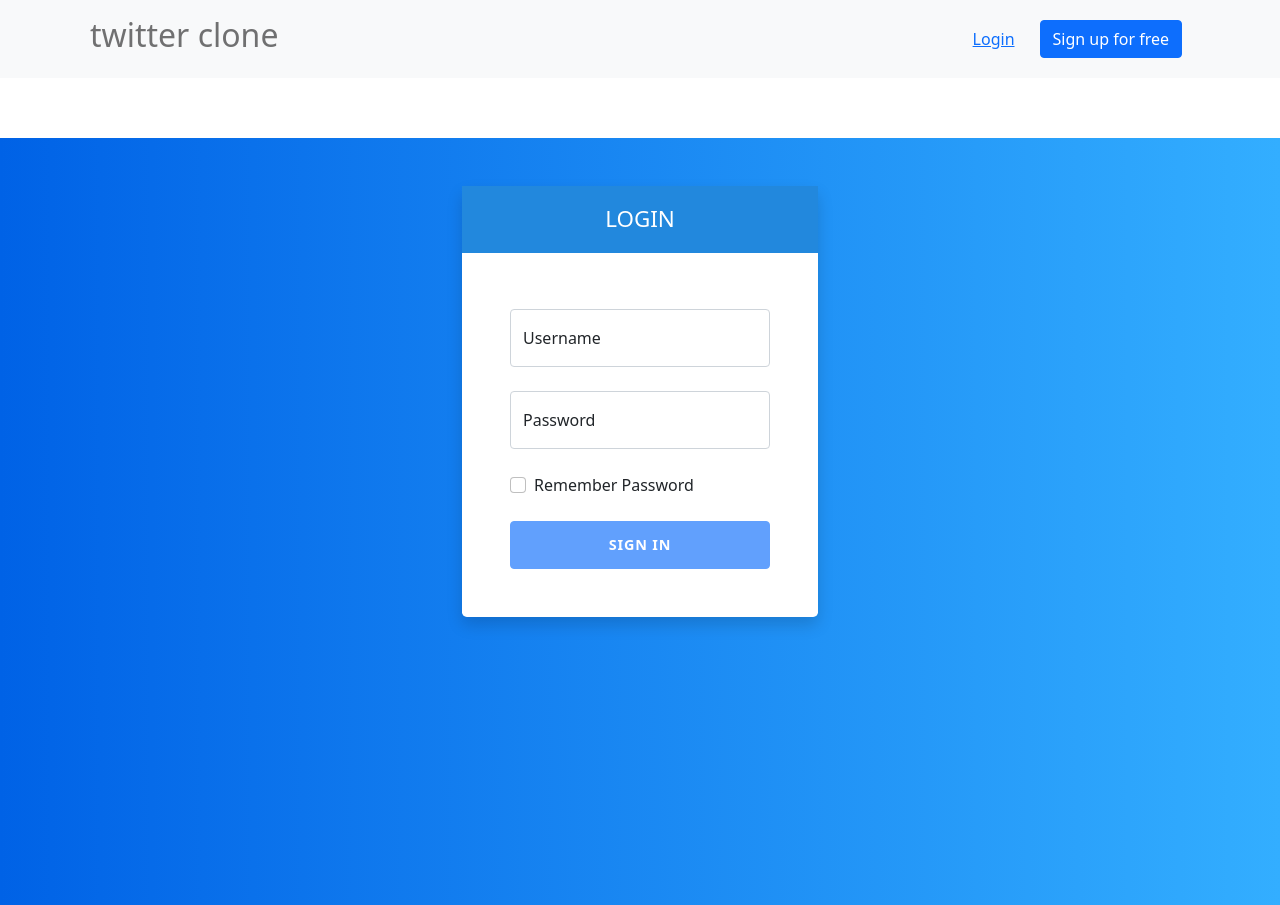
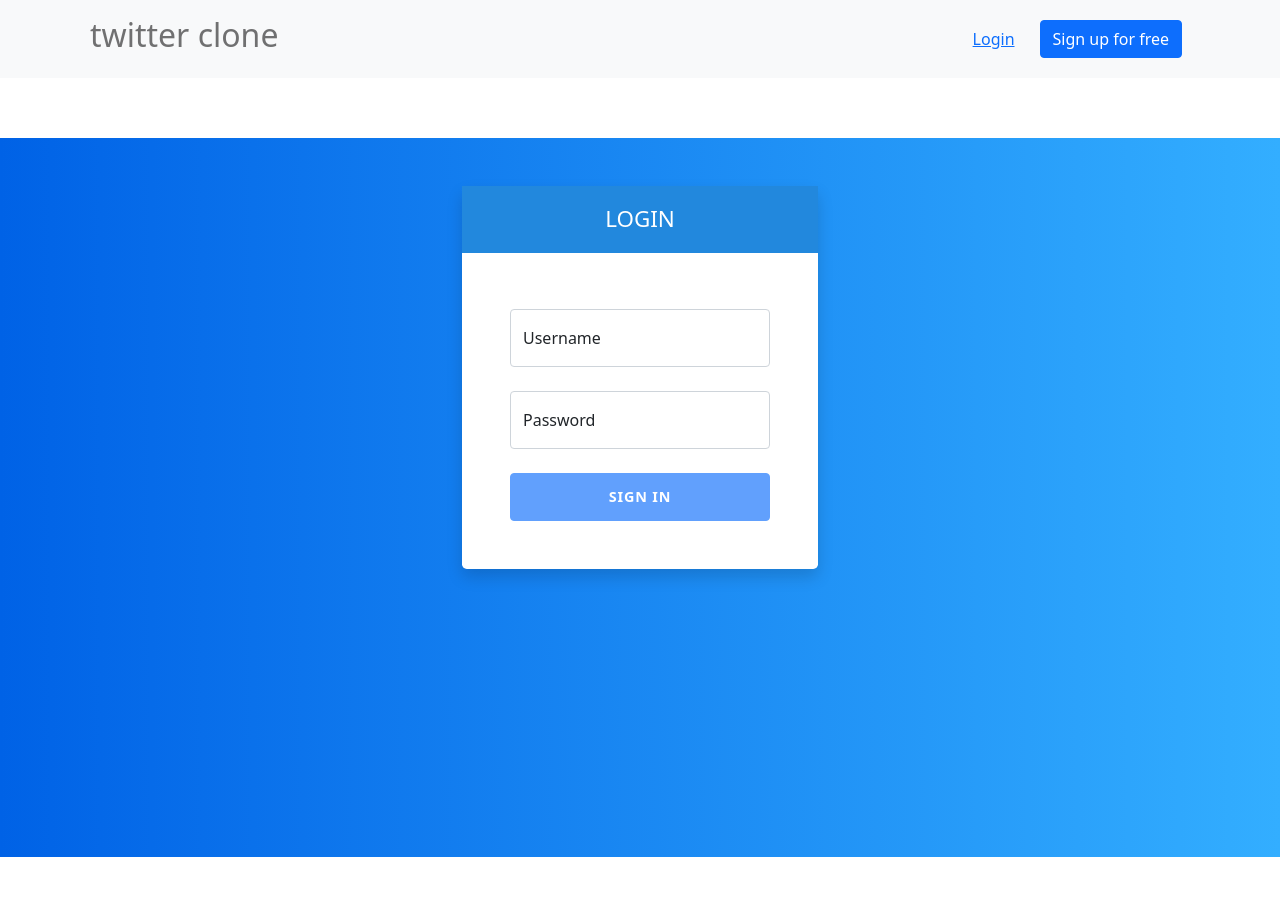
Before and after one commit to enriquecs095/challenge-front-end, an Angular app: page /login in a window 1280 px wide. After the commit the page ends 857 px from the top, so only its background shows below. Built offline with nearby package versions, Linux system fonts and the light colour scheme.

Commit message:
changes
deleted label remember password

```diff
--- a/src/app/login/login.component.html
+++ b/src/app/login/login.component.html
@@ -43,12 +43,7 @@
                   <label for="password">Password</label>
                 </div>
 
-                <div class="form-check mb-4">
-                  <input class="form-check-input" type="checkbox" value="" id="rememberPasswordCheck">
-                  <label class="form-check-label" for="rememberPasswordCheck">
-                    Remember Password
-                  </label>
-                </div>
+
                 <div class="d-grid">
                   <button class="btn btn-primary btn-login text-uppercase fw-bold" type="submit" [disabled]="loginForm.invalid">Sign in</button>
                 </div>
--- a/src/app/routes.ts
+++ b/src/app/routes.ts
@@ -7,5 +7,6 @@ import { SignupComponent } from "./singup/signup.component";
 export const routes: Routes = [
     {path: 'login', component: LoginComponent },
     {path: 'home', component: HomeComponent,  canActivate: [AuthenticationGuard] },
-    {path: 'signup', component: SignupComponent}
+    {path: 'signup', component: SignupComponent},
+    {path: '', component: LoginComponent}
     ];
```
